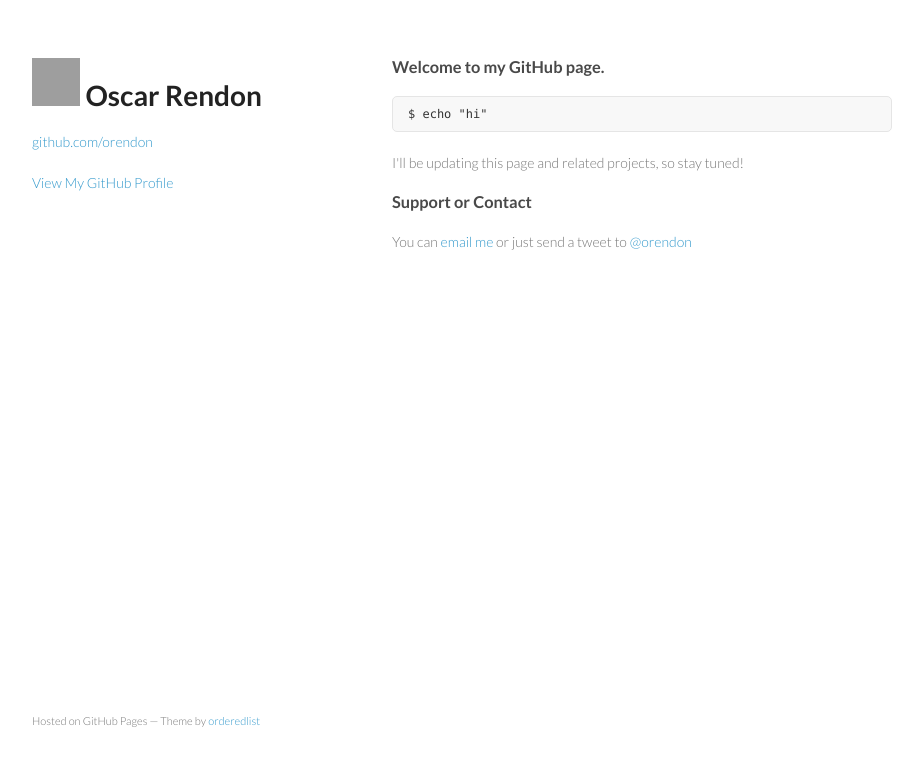
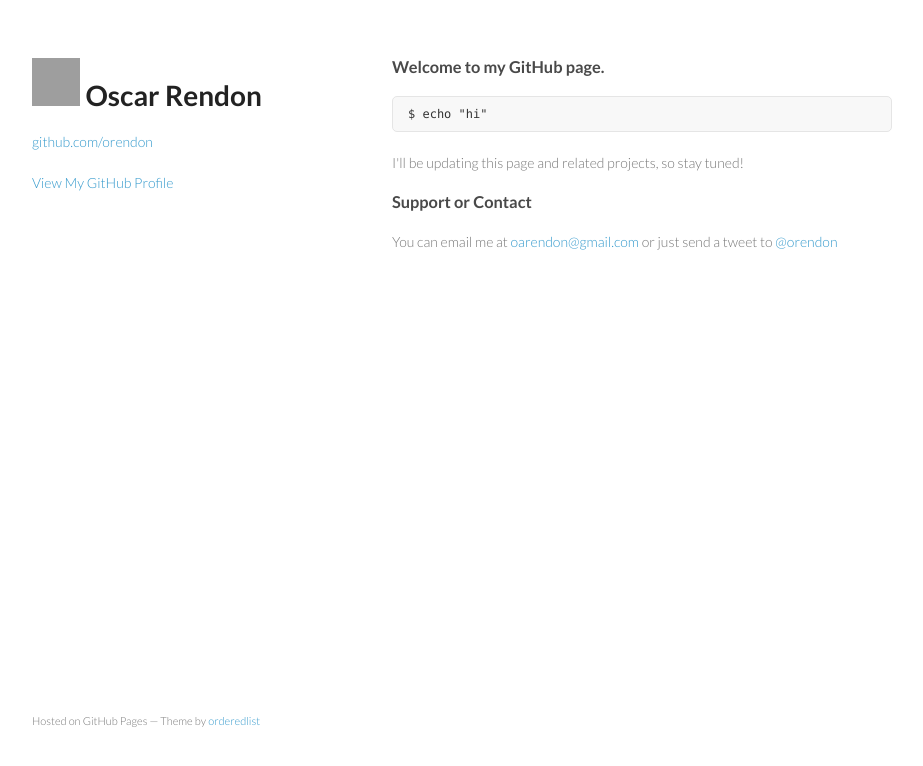
Before and after one commit to orendon/orendon.github.com, a plain HTML site: page index.html in a window 1280 px wide. Shown: the whole page, without its empty margins (178-1101 px from the left). Drawn offline with Linux system fonts and the light colour scheme; grey boxes are pictures that could not be loaded.

Commit message:
updated mail address.

```diff
--- a/index.html
+++ b/index.html
@@ -35,7 +35,7 @@
 
         <h3>Support or Contact</h3>
 
-        <p>You can <a href="mailto:oscar.rendon@gmail.com">email me</a> or just send a tweet to <a href="https://twitter.com/orendon" class="user-mention">@orendon</a></p>
+        <p>You can email me at <a href="mailto:oarendon@gmail.com">oarendon@gmail.com</a> or just send a tweet to <a href="https://twitter.com/orendon" class="user-mention">@orendon</a></p>
       </section>
       <footer>
         <p><small>Hosted on GitHub Pages &mdash; Theme by <a href="https://github.com/orderedlist">orderedlist</a></small></p>
```
